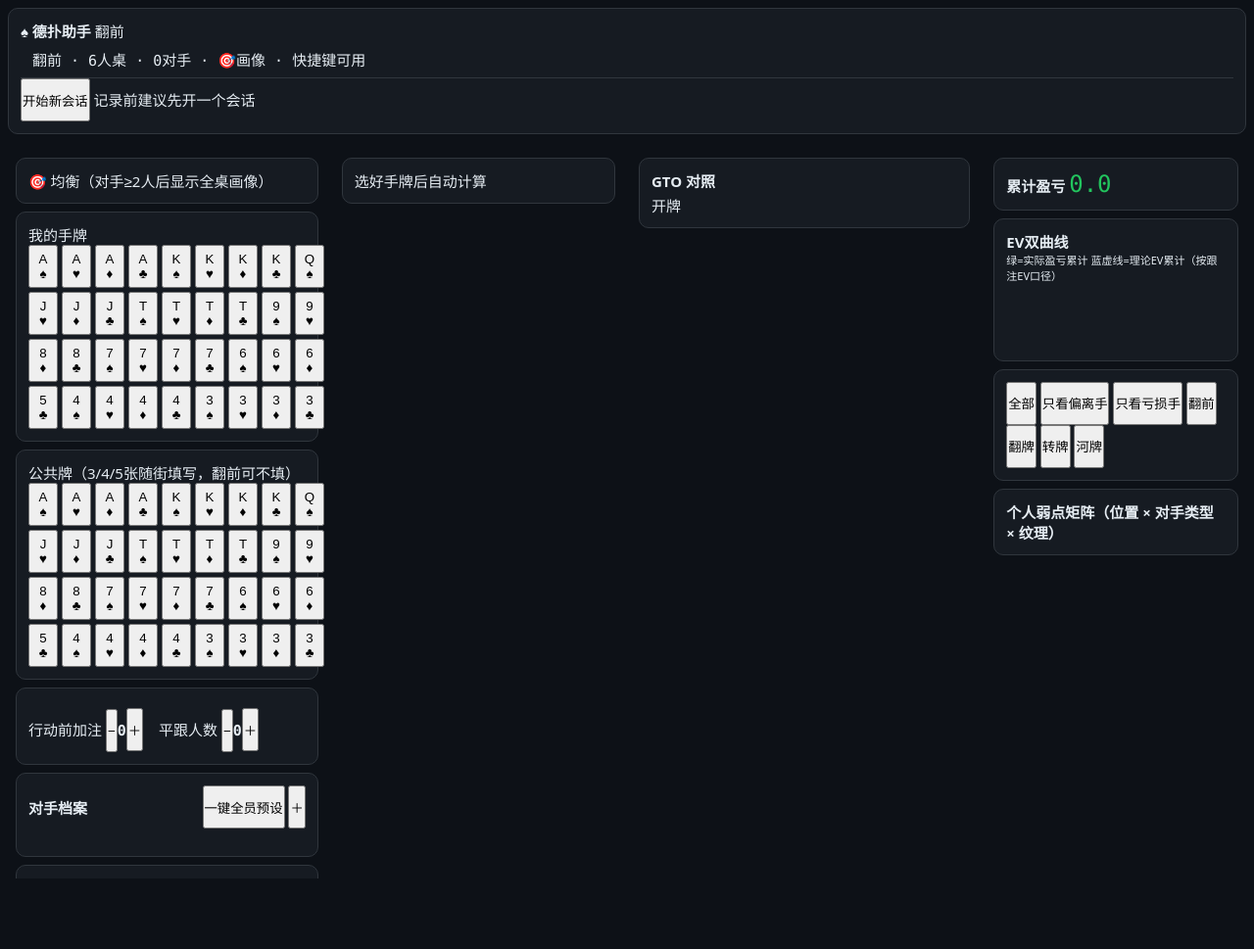
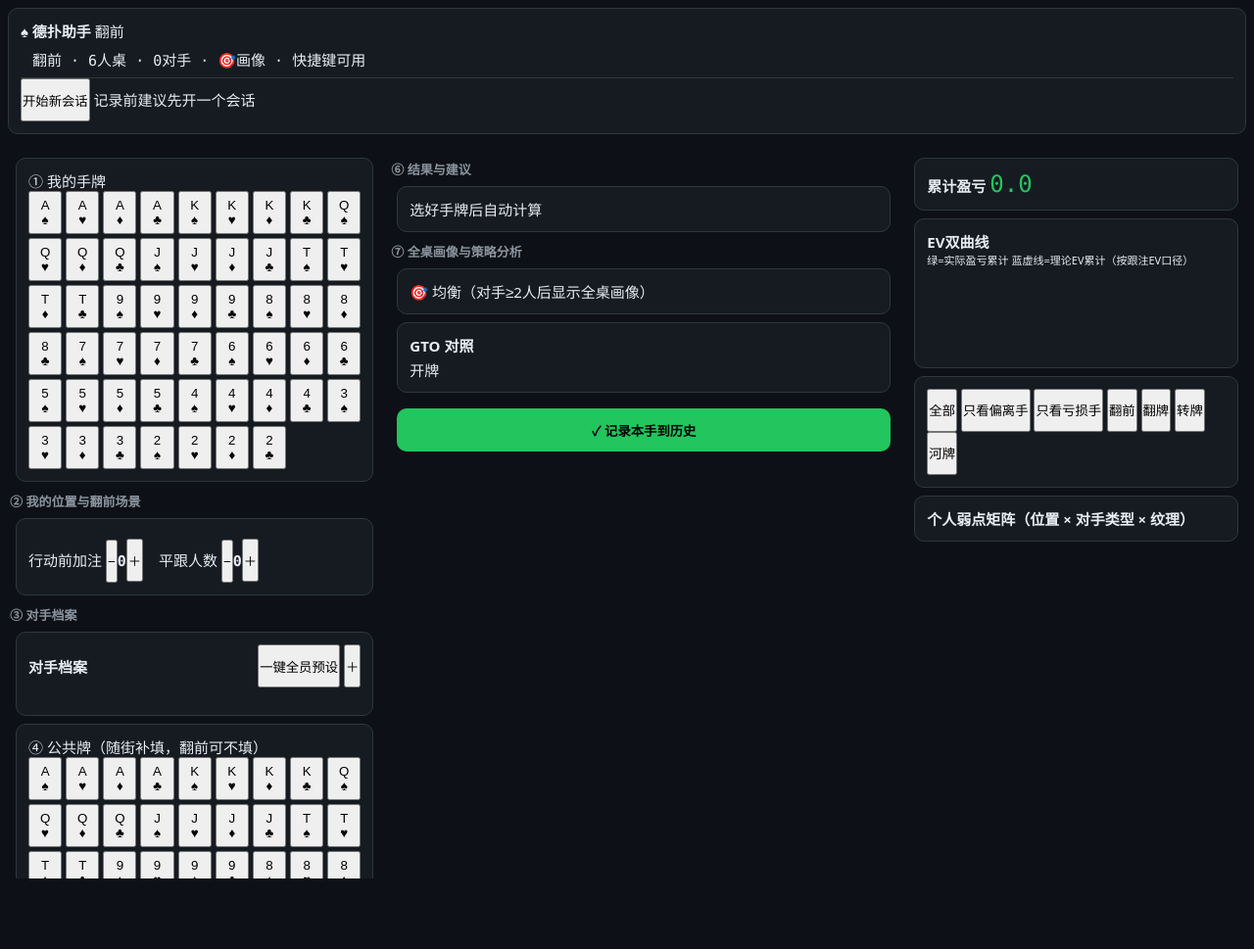
Before and after one commit to rho9306/TexasHoldem-asistant, a website built with Vite: page texas-web/index.html in a window 1280 px wide. Shown: the whole page at 98% size. Built offline with nearby package versions, Linux system fonts and the light colour scheme.

Commit message:
fix(ui): responsive picker grid, tap-to-unselect, 3-column desktop, numbered hand flow

```diff
--- a/texas-web/src/main.js
+++ b/texas-web/src/main.js
@@ -1,5 +1,5 @@
-// 应用入口 + 计算页完整装配（Task 19）+ 桌面四栏工作台/键盘快捷键（Task 25）
-// 手机（<1024px）：四标签页布局不变。桌面（≥1024px）：#workspace 四栏 ①牌面+局面 ②结果 ③策略 ④历史。
+// 应用入口 + 计算页完整装配（Task 19）+ 桌面三栏工作台/键盘快捷键（Task 25，UX 修正改三栏）
+// 手机（<1024px）：四标签页布局不变。桌面（≥1024px）：#workspace 三栏 ①牌面+局面 ②结果+策略 ③历史。
 // matchMedia 变化时整树重建。快捷键：rank+花色数字录入、Enter 确认部分选择、C 清空、Space 重算。
 import './style.css';
 import { state, setPatch } from './state.js';
@@ -26,7 +26,6 @@ document.getElementById('app').innerHTML = `
   <div id="workspace">
     <section id="ws-input"></section>
     <section id="ws-result"></section>
-    <section id="ws-strategy"></section>
     <section id="ws-history"></section>
   </div>
   <main id="page-calc" class="page active"></main>
@@ -36,7 +35,7 @@ document.getElementById('app').innerHTML = `
   <nav id="tabbar"></nav>`;
 
 const $ = id => document.getElementById(id);
-const WS_IDS = ['ws-input', 'ws-result', 'ws-strategy', 'ws-history'];
+const WS_IDS = ['ws-input', 'ws-result', 'ws-history'];
 const PAGE_IDS = ['page-calc', 'page-gto', 'page-history', 'page-settings'];
 
 // GTO 图页：每次切入重渲，跟随当前 state（用户点选场景后以所选为准）
@@ -141,30 +140,30 @@ window.__recordHand = () => {
 let resultEl = null, strategyEl = null;
 
 /**
- * 计算页装配（参数化目标容器）。split=false（手机）：9 块顺序写入 pageRoot。
- * split=true（桌面）：1-6 块 + 记录按钮 → inputRoot，result/strategy 容器 → resultRoot/strategyRoot。
+ * 计算页装配（参数化目标容器）。块顺序按真实牌局编号（手机与桌面输入列一致）：
+ * ①手牌 ②位置 ③对手 ④公共牌 ⑤底池 → ⑥结果 ⑦画像+策略 → 记录本手。
+ * split=false（手机）：全部顺序写入 pageRoot。
+ * split=true（桌面）：①-⑤ → inputRoot；⑥⑦ + 记录按钮 → resultRoot（中栏，结果在上策略在下）。
  */
-function buildCalc(pageRoot, inputRoot, resultRoot, strategyRoot, split) {
+function buildCalc(pageRoot, inputRoot, resultRoot, split) {
   const root = split ? inputRoot : pageRoot;
-  const add = tag => { const d = document.createElement(tag); root.appendChild(d); return d; };
-  // 1. 桌子画像横幅
-  renderTableProfile(add('div'), state.opponents, state.settings.autoTableAdaptation);
-  // 2/3. 手牌/公共牌选择器（已选牌互斥置灰）
+  const out = split ? resultRoot : root; // 结果/策略/记录所在列
+  const add = (parent = root) => { const d = document.createElement('div'); parent.appendChild(d); return d; };
+  // 统一样式的编号步骤标题（常量字符串，textContent 安全）
+  const step = (parent, text) => { const d = document.createElement('div'); d.className = 'step-title'; d.textContent = text; parent.appendChild(d); };
+  // ① 我的手牌（已选牌互斥置灰；点击已选牌可取消）
   const used = [...state.hand, ...state.board];
-  renderCardPicker(add('div'), {
+  renderCardPicker(add(), {
     slots: 2, usedCards: used, initial: [...state.hand],
-    title: '我的手牌',
+    title: '① 我的手牌',
     onPick: cards => { setPatch({ hand: cards }); refresh(); },
   });
-  renderCardPicker(add('div'), {
-    slots: 5, usedCards: used, initial: [...state.board],
-    title: '公共牌（3/4/5张随街填写，翻前可不填）',
-    onPick: cards => { setPatch({ board: cards }); refresh(); },
-  });
-  // 4. 位置条
-  renderPositionBar(add('div'), patch => { setPatch(patch); refresh(); }, () => state);
-  // 5. 对手卡
-  renderOpponentCards(add('div'), {
+  // ② 我的位置与翻前场景
+  step(root, '② 我的位置与翻前场景');
+  renderPositionBar(add(), patch => { setPatch(patch); refresh(); }, () => state);
+  // ③ 对手档案
+  step(root, '③ 对手档案');
+  renderOpponentCards(add(), {
     opponents: state.opponents,
     onAdd: () => { setPatch({ opponents: [...state.opponents, opponentDefaults('TAG')] }); saveOpponents(state.opponents); refresh(); },
     onPreset: () => {
@@ -174,35 +173,46 @@ function buildCalc(pageRoot, inputRoot, resultRoot, strategyRoot, split) {
     },
     onEdit: o => openOpponentDrawer(o),
   });
-  // 6. 底池表单
-  renderPotForm(add('div'), v => { setPatch(v); updateResultsOnly(); }); // 只刷结果/策略区，输入区不重建（保焦点）
-  // 7. 结果 + 8. 策略卡组（保留容器引用，recalc 完成后就地刷新，不整页重建）
-  resultEl = split ? document.createElement('div') : add('div');
+  // ④ 公共牌（随街补填）
+  renderCardPicker(add(), {
+    slots: 5, usedCards: used, initial: [...state.board],
+    title: '④ 公共牌（随街补填，翻前可不填）',
+    onPick: cards => { setPatch({ board: cards }); refresh(); },
+  });
+  // ⑤ 底池与筹码
+  step(root, '⑤ 底池与筹码');
+  renderPotForm(add(), v => { setPatch(v); updateResultsOnly(); }); // 只刷结果/策略区，输入区不重建（保焦点）
+  // ⑥ 结果与建议（保留容器引用，recalc 完成后就地刷新，不整页重建）
+  step(out, '⑥ 结果与建议');
+  resultEl = document.createElement('div');
+  out.appendChild(resultEl);
   renderResult(resultEl, state.result);
-  if (split) resultRoot.appendChild(resultEl);
-  strategyEl = split ? document.createElement('div') : add('div');
+  // ⑦ 全桌画像 + 策略分析（画像横幅从页首移到这里，紧贴策略卡组）
+  step(out, '⑦ 全桌画像与策略分析');
+  renderTableProfile(add(out), state.opponents, state.settings.autoTableAdaptation);
+  strategyEl = document.createElement('div');
+  out.appendChild(strategyEl);
   renderStrategyPanel(strategyEl, state.strategy, state.board.length);
-  if (split) strategyRoot.appendChild(strategyEl);
-  // 9. 记录本手（Task 22 接线 window.__recordHand）
+  // 记录本手（Task 22 接线 window.__recordHand）——保持在最后（桌面也在中栏策略之后，与手机顺序一致）
   const rec = document.createElement('button');
   rec.id = 'record-hand-btn';
   rec.textContent = '✓ 记录本手到历史';
   rec.style.cssText = 'width:calc(100% - 16px);margin:8px;background:var(--accent);border:none;border-radius:10px;color:#000;font-weight:700;padding:12px;';
   rec.addEventListener('click', () => window.__recordHand?.());
-  root.appendChild(rec);
+  out.appendChild(rec);
 }
 
-/** 按当前模式装配：手机 → page-calc；桌面 → ws-input/result/strategy + 常驻 ws-history */
+/** 按当前模式装配：手机 → page-calc；桌面 → ws-input/result + 常驻 ws-history */
 function renderCalc() {
   if (desktop) {
     for (const id of WS_IDS) $(id).innerHTML = '';
     for (const id of PAGE_IDS) $(id).innerHTML = '';
-    buildCalc($('page-calc'), $('ws-input'), $('ws-result'), $('ws-strategy'), true);
+    buildCalc($('page-calc'), $('ws-input'), $('ws-result'), true);
     renderDesktopHistory();
   } else {
     for (const id of WS_IDS) $(id).innerHTML = ''; // 手机模式工作台清空，避免重复内容
     $('page-calc').innerHTML = '';
-    buildCalc($('page-calc'), null, null, null, false);
+    buildCalc($('page-calc'), null, null, false);
   }
   updateDesktopTopbar();
 }
--- a/texas-web/src/style.css
+++ b/texas-web/src/style.css
@@ -19,16 +19,19 @@ button, .tap { min-height: 44px; }                     /* 触控目标约束 */
 @media (min-width: 1024px) { #tabbar { display: none; } }   /* 电脑端在 Task 25 扩展 */
 .invalid { border-color: var(--danger) !important; }
 
-/* ---- Task 25: 桌面四栏工作台（≥1024px）---- */
+/* ---- 编号步骤标题（计算页装配层）---- */
+.step-title { margin: 10px 2px 4px; font-weight: 700; font-size: 13px; color: var(--text-dim); }
+
+/* ---- Task 25: 桌面三栏工作台（≥1024px）：①输入 ②结果+策略 ③历史 ---- */
 #desktop-topbar { display: none; }              /* 手机模式隐藏桌面信息条（桌面媒体查询内改 flex） */
 @media (min-width: 1024px) {
   body { max-width: 1920px; margin: 0 auto; }
-  #workspace { display: grid; grid-template-columns: 1.1fr 1fr 1.2fr 0.9fr; gap: 8px; padding: 8px; }
+  #workspace { display: grid; grid-template-columns: 1.1fr 1.5fr 1fr; gap: 8px; padding: 8px; }
   #workspace > section { overflow-y: auto; max-height: calc(100vh - 56px); }
   #desktop-topbar { display: flex; gap: 12px; align-items: center; padding: 8px 12px; border-bottom: 1px solid var(--border); }
 }
 @media (min-width: 1024px) and (max-width: 1279px) {
-  #workspace { grid-template-columns: 1.1fr 1fr 1.2fr; }
+  #workspace { grid-template-columns: 1.1fr 1.5fr; }
   #ws-history { grid-column: 1 / -1; }          /* 历史横铺到底部 */
 }
 @media (max-width: 1023.9px) { #workspace { display: block; } }
--- a/texas-web/src/ui/cardPicker.js
+++ b/texas-web/src/ui/cardPicker.js
@@ -80,19 +80,31 @@ export function renderCardPicker(container, { slots, usedCards = [], initial = [
   const pickedEl = wrap.querySelector('.picked');
   pickedEl.textContent = picked.join(' ');
   grid.style.display = 'grid';
-  grid.style.gridTemplateColumns = 'repeat(13, 1fr)';
+  // auto-fill + minmax：按容器宽度自动决定每行列数（手机约8-9键/行），不再横向滚动
+  grid.style.gridTemplateColumns = 'repeat(auto-fill, minmax(34px, 1fr))';
   grid.style.gap = '4px';
   for (const r of RANKS) for (const [s, sym] of SUITS) {
     const card = r + s;
     const b = document.createElement('button');
     b.dataset.card = card;
     b.innerHTML = `${r}<br>${sym}`;
-    b.style.minWidth = '30px';
-    if (usedCards.includes(card) || picked.includes(card)) { b.disabled = true; b.style.opacity = 0.3; }
+    const committed = initial.includes(card); // 本选牌器已提交的牌（initial 回显）→ 可点击取消
+    const occupied = usedCards.includes(card) && !committed; // 被其他区域占用 → 保持置灰不可点
+    if (occupied || picked.includes(card)) b.style.opacity = 0.3;
+    if (occupied) b.disabled = true;
+    // 点击 = 切换选中：未选→选（满 slots 提交 onPick）；已选→移除（若是已提交牌则立即提交缩减集合）
     b.addEventListener('click', () => {
-      if (picked.includes(card) || picked.length >= slots) return;
+      if (occupied) return;
+      if (picked.includes(card)) {
+        picked.splice(picked.indexOf(card), 1);
+        b.style.opacity = picked.includes(card) ? 0.3 : '';
+        pickedEl.textContent = picked.join(' ');
+        if (committed) onPick([...picked]); // 取消的是已提交牌 → 立即提交缩减后的集合
+        return;
+      }
+      if (picked.length >= slots) return;
       picked.push(card);
-      b.disabled = true;
+      b.style.opacity = 0.3;
       pickedEl.textContent = picked.join(' ');
       if (picked.length === slots) onPick([...picked]);
     });
```
Also changed, not shown: texas-web/src/ui/cardPicker.test.js (+34 -0 lines).
